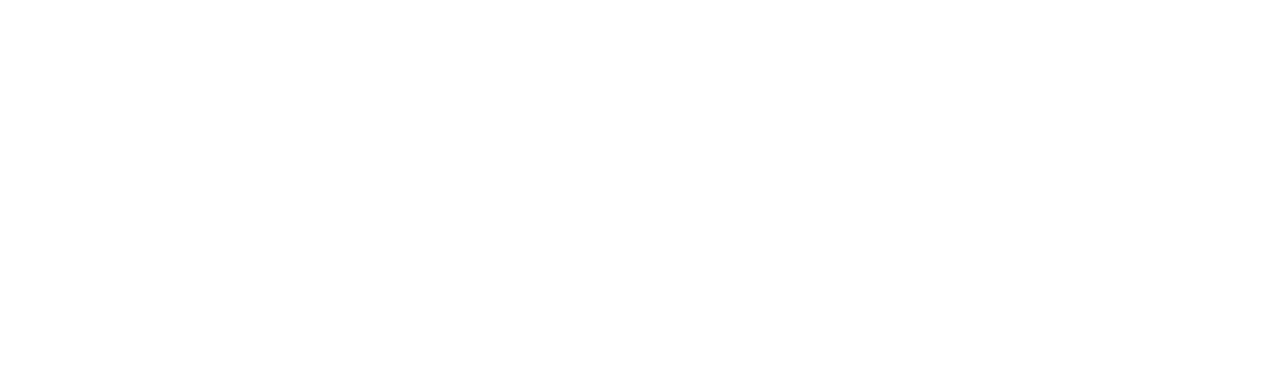
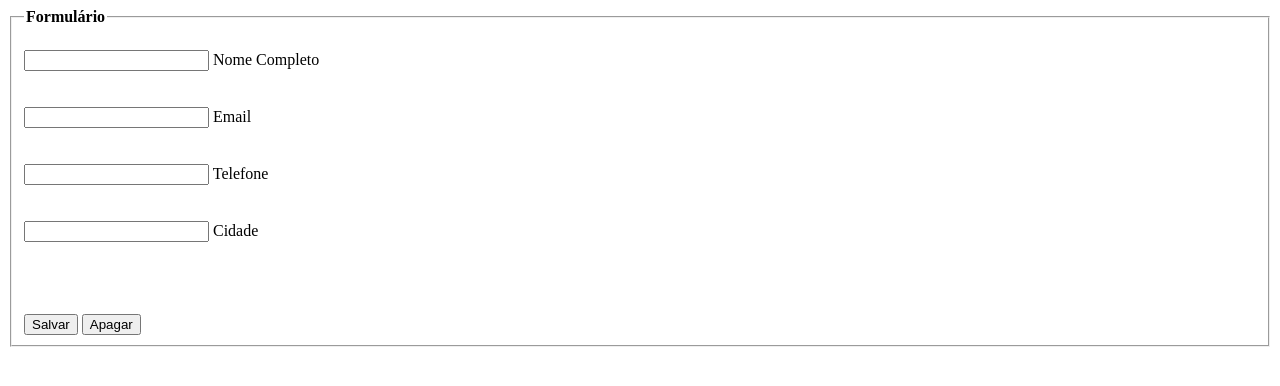
Before and after one commit to Jbsousa86/desenvolvimento_web, a plain HTML site: page index.html in a window 1280 px wide. Drawn offline with Linux system fonts and the light colour scheme.

Commit message:
adicionado html

```diff
--- a/index.html
+++ b/index.html
@@ -6,6 +6,36 @@
     <title>formulário de Cadastro</title>
 </head>
 <body>
-
+    <div class="box">
+        <form id="contatForm">
+            <fieldset>
+                <legend><b>Formulário</b></legend>
+                <br>
+                <div class="imputBox">
+                    <input type="text" name="nome" id="nome" class="imputUser" required>
+                    <label for="nome">Nome Completo</label>
+                </div>
+                <br><br>
+                <div class="imputBox">
+                    <input type="email" name="email" id="email" class="imputUser" required>
+                    <label for="email">Email</label>
+                </div>
+                <br><br>
+                <div class="imputBox">
+                    <input type="tel" name="telefone" id="telefone" class="imputUser" required>
+                    <label for="telefone">Telefone</label>
+                </div>
+                <br><br>
+                <div class="imputBox">
+                    <input type="text" name="cidade" id="cidade" class="imputUser" required>
+                    <label for="cidade">Cidade</label>
+                </div>
+                <br><br>
+                <br><br>
+                    <button type="button" class="save" onclick="saveForm()">Salvar</button>
+                    <button type="button" class="clear" onclick="limparForm()">Apagar</button>
+            </fieldset>
+        </form>
+    </div>
 </body>
 </html>
```
